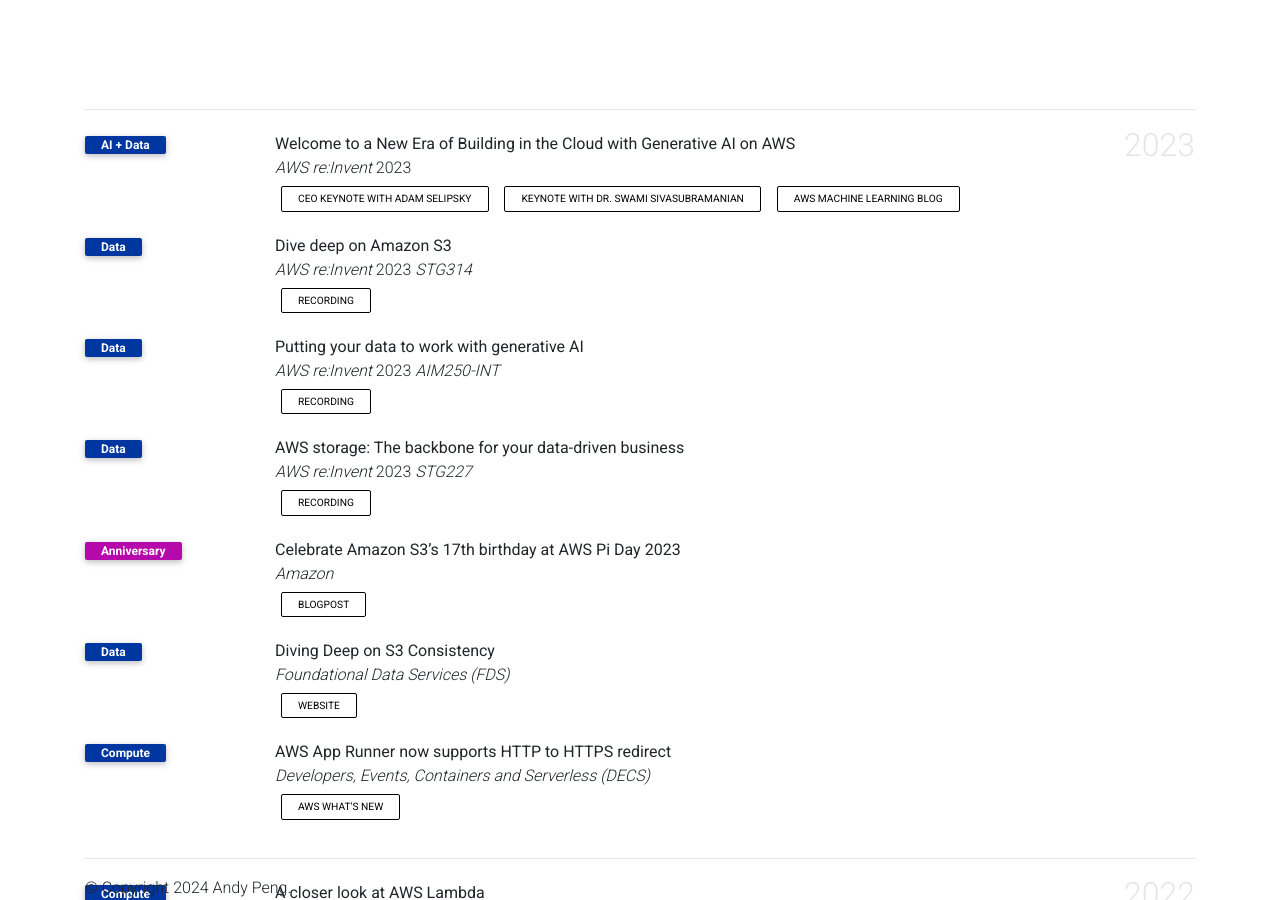
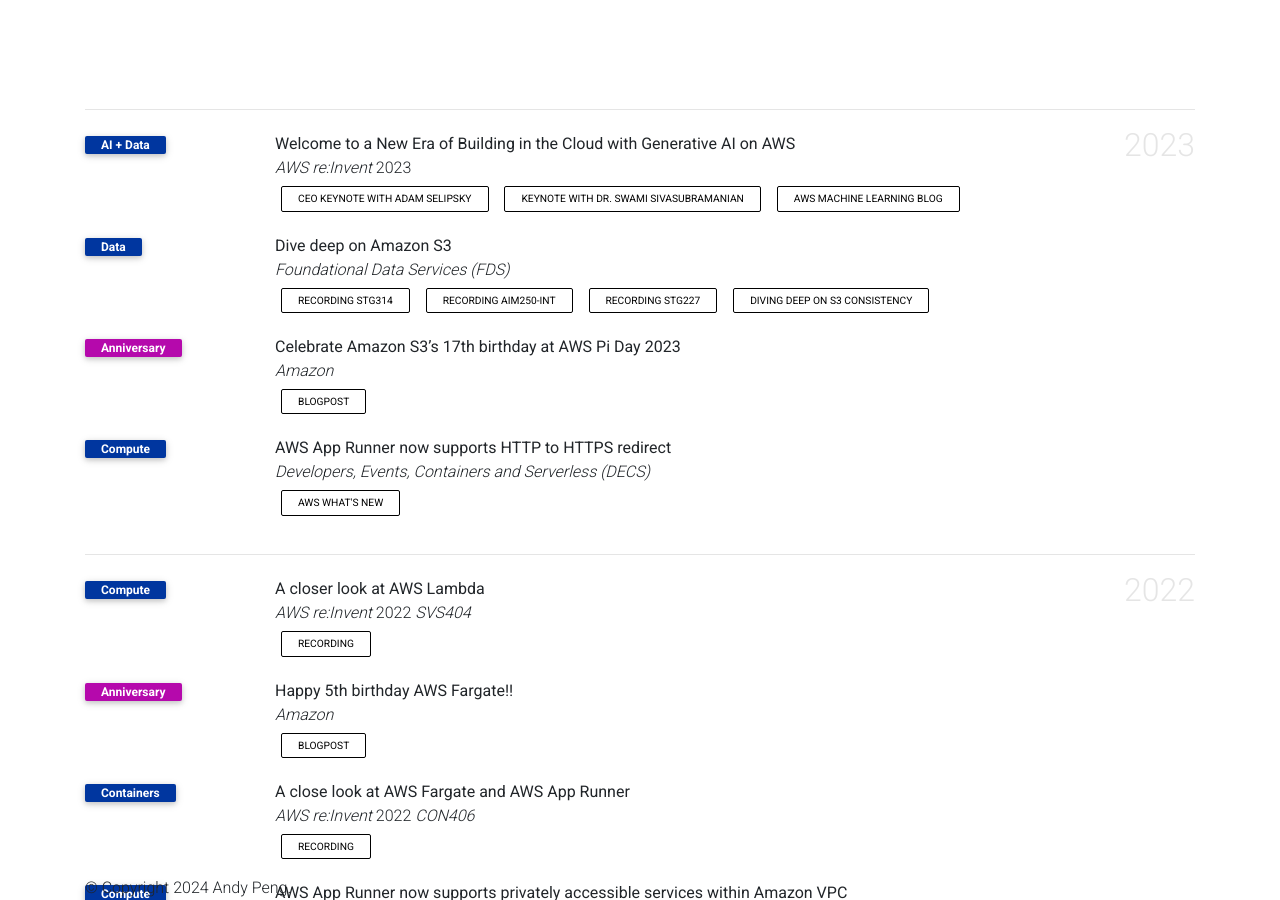
Before and after one commit to gfw001/gfw001.github.io, a Jekyll site: the page products.html, which Jekyll copies as it is, in a window 1280 px wide and 900 px high, scrolled down 615 px. Built offline with Jekyll 4.4.1, drawn with Linux system fonts in a browser that asks for light colours; comment, search, counter and statistics services are not loaded; a style sheet for code colours, icons or effects is not loaded.

Commit message:
Update products.html

```diff
--- a/products.html
+++ b/products.html
@@ -222,37 +222,12 @@
                <div class="col-sm-2 abbr"><abbr class="badge">Data</abbr></div>
                <div id="mao2023agent" class="col-sm-8">
                   <div class="title">Dive deep on Amazon S3</div>
-                  <div class="periodical"> <em>AWS re:Invent</em> 2023 <em>STG314</em></div>
+                  <div class="periodical"> <em>Foundational Data Services (FDS)</em></div>
                   <div class="links">
-                     <a href="https://youtu.be/sYDJYqvNeXU?si=QxvSEBmhc4pib-cx" class="btn btn-sm z-depth-0" role="button" rel="external nofollow noopener" target="_blank">Recording</a>
-               </div>
-               <div class="badges">
-                  <span class="altmetric-embed" data-hide-no-mentions="true" data-hide-less-than="15" data-badge-type="2" data-badge-popover="right"></span> <span class="__dimensions_badge_embed__" data-pmid="" data-hide-zero-citations="true" data-style="small_rectangle" data-legend="hover-right" style="margin-bottom: 3px;"></span>
-               </div>
-            </div>
-         </li>
-         <li>
-            <div class="row">
-               <div class="col-sm-2 abbr"><abbr class="badge">Data</abbr></div>
-               <div id="mao2023agent" class="col-sm-8">
-                  <div class="title"> Putting your data to work with generative AI</div>
-                  <div class="periodical"> <em>AWS re:Invent</em> 2023 <em>AIM250-INT</em></div>
-                  <div class="links">
-                     <a href="https://youtu.be/9pXpoxf_los?si=dqrJz6-lVJ-GBbB0" class="btn btn-sm z-depth-0" role="button" rel="external nofollow noopener" target="_blank">Recording</a>
-               </div>
-               <div class="badges">
-                  <span class="altmetric-embed" data-hide-no-mentions="true" data-hide-less-than="15" data-badge-type="2" data-badge-popover="right"></span> <span class="__dimensions_badge_embed__" data-pmid="" data-hide-zero-citations="true" data-style="small_rectangle" data-legend="hover-right" style="margin-bottom: 3px;"></span>
-               </div>
-            </div>
-         </li>
-         <li>
-            <div class="row">
-               <div class="col-sm-2 abbr"><abbr class="badge">Data</abbr></div>
-               <div id="mao2023agent" class="col-sm-8">
-                  <div class="title">AWS storage: The backbone for your data-driven business</div>
-                  <div class="periodical"> <em>AWS re:Invent</em> 2023 <em>STG227</em></div>
-                  <div class="links">
-                     <a href="https://youtu.be/Alxig9GFIE4?si=gmjHDwY0nhiXRz-c" class="btn btn-sm z-depth-0" role="button" rel="external nofollow noopener" target="_blank">Recording</a>
+                     <a href="https://youtu.be/sYDJYqvNeXU?si=QxvSEBmhc4pib-cx" class="btn btn-sm z-depth-0" role="button" rel="external nofollow noopener" target="_blank">Recording STG314</a>
+                     <a href="https://youtu.be/9pXpoxf_los?si=dqrJz6-lVJ-GBbB0" class="btn btn-sm z-depth-0" role="button" rel="external nofollow noopener" target="_blank">Recording AIM250-INT</a>
+                     <a href="https://youtu.be/Alxig9GFIE4?si=gmjHDwY0nhiXRz-c" class="btn btn-sm z-depth-0" role="button" rel="external nofollow noopener" target="_blank">Recording STG227</a>
+                     <a href="https://www.allthingsdistributed.com/2021/04/s3-strong-consistency.html" class="btn btn-sm z-depth-0" role="button" rel="external nofollow noopener" target="_blank">Diving Deep on S3 Consistency</a>
                </div>
                <div class="badges">
                   <span class="altmetric-embed" data-hide-no-mentions="true" data-hide-less-than="15" data-badge-type="2" data-badge-popover="right"></span> <span class="__dimensions_badge_embed__" data-pmid="" data-hide-zero-citations="true" data-style="small_rectangle" data-legend="hover-right" style="margin-bottom: 3px;"></span>
@@ -267,20 +242,6 @@
                   <div class="periodical"> <em>Amazon</em> </div>
                   <div class="links">
                      <a href="https://aws.amazon.com/blogs/aws/celebrate-amazon-s3s-17th-birthday-at-aws-pi-day-2023/" class="btn btn-sm z-depth-0" role="button" rel="external nofollow noopener" target="_blank">Blogpost</a>
-               </div>
-               <div class="badges">
-                  <span class="altmetric-embed" data-hide-no-mentions="true" data-hide-less-than="15" data-badge-type="2" data-badge-popover="right"></span> <span class="__dimensions_badge_embed__" data-pmid="" data-hide-zero-citations="true" data-style="small_rectangle" data-legend="hover-right" style="margin-bottom: 3px;"></span>
-               </div>
-            </div>
-         </li>
-         <li>
-            <div class="row">
-               <div class="col-sm-2 abbr"><abbr class="badge">Data</abbr></div>
-               <div id="mao2023agent" class="col-sm-8">
-                  <div class="title">Diving Deep on S3 Consistency</div>
-                  <div class="periodical"> <em>Foundational Data Services (FDS)</em> </div>
-                  <div class="links">
-                     <a href="https://www.allthingsdistributed.com/2021/04/s3-strong-consistency.html" class="btn btn-sm z-depth-0" role="button" rel="external nofollow noopener" target="_blank">Website</a>
                </div>
                <div class="badges">
                   <span class="altmetric-embed" data-hide-no-mentions="true" data-hide-less-than="15" data-badge-type="2" data-badge-popover="right"></span> <span class="__dimensions_badge_embed__" data-pmid="" data-hide-zero-citations="true" data-style="small_rectangle" data-legend="hover-right" style="margin-bottom: 3px;"></span>
```
